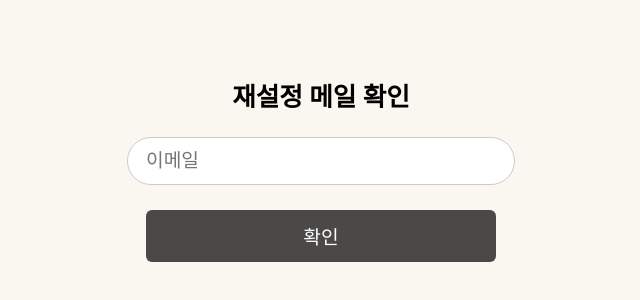
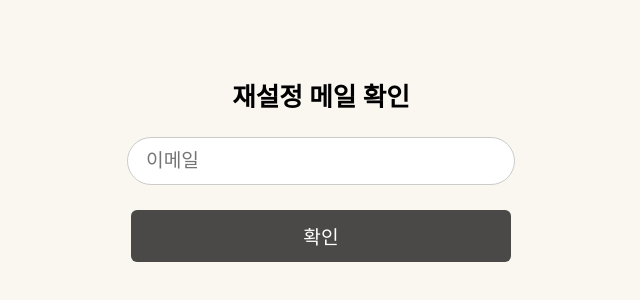
Before and after one commit to Felog-Emotion-Diary/felog-frontend, a React (Vite) app: page /check-email in a window 1280 px wide. Shown: the part 240-540 px from the top of the page, without its empty margins (319-959 px from the left). Built offline with nearby package versions, Linux system fonts and the light colour scheme.

Commit message:
비밀번호 재설정 화면 비율 이슈 수정

```diff
--- a/src/style/PasswordStyle.ts
+++ b/src/style/PasswordStyle.ts
@@ -38,7 +38,7 @@ export const Input = styled.input`
 `;
 
 export const Button = styled.button`
-  width: 350px;
+  width: 380px;
   padding: 12px;
   background-color: #4A4947;
   color: white;
```
